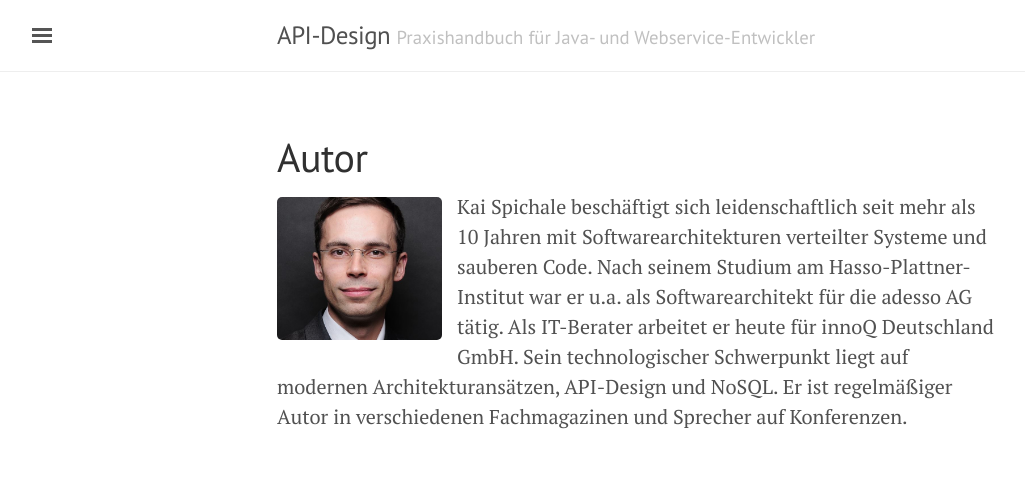
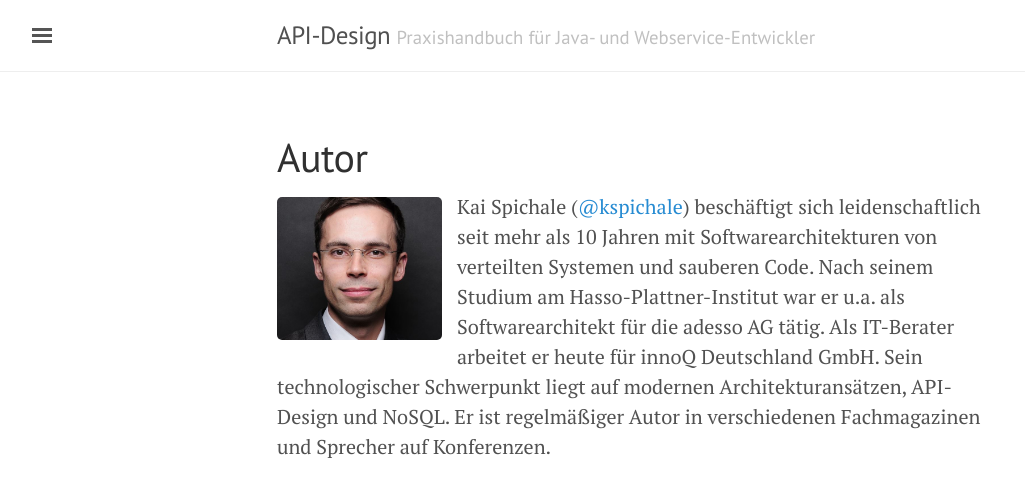
Before and after one commit to kspichale/api-design-website, a Jekyll site: the page built from author.md, in a window 1280 px wide. Shown: the top 497 px of the page, without its empty margins (3-1028 px from the left). Built offline with Jekyll 4.4.1, drawn with Linux system fonts in a browser that asks for light colours.

Commit message:
added twitter link

```diff
--- a/author.md
+++ b/author.md
@@ -8,5 +8,5 @@ title: Autor
 <div class="portrait">
 <img src="spichale.JPG" alt="Kai Spichale"/>
 </div>
-Kai Spichale beschäftigt sich leidenschaftlich seit mehr als 10 Jahren mit Softwarearchitekturen verteilter Systeme und sauberen Code. Nach seinem Studium am Hasso-Plattner-Institut war er u.a. als Softwarearchitekt für die adesso AG tätig. Als IT-Berater arbeitet er heute für innoQ Deutschland GmbH. Sein technologischer Schwerpunkt liegt auf modernen Architekturansätzen, API-Design und NoSQL. Er ist regelmäßiger Autor in verschiedenen Fachmagazinen und Sprecher auf Konferenzen.
+Kai Spichale (<a href="https://twitter.com/kspichale">@kspichale</a>) beschäftigt sich leidenschaftlich seit mehr als 10 Jahren mit Softwarearchitekturen von verteilten Systemen und sauberen Code. Nach seinem Studium am Hasso-Plattner-Institut war er u.a. als Softwarearchitekt für die adesso AG tätig. Als IT-Berater arbeitet er heute für innoQ Deutschland GmbH. Sein technologischer Schwerpunkt liegt auf modernen Architekturansätzen, API-Design und NoSQL. Er ist regelmäßiger Autor in verschiedenen Fachmagazinen und Sprecher auf Konferenzen.
 </div>
```
